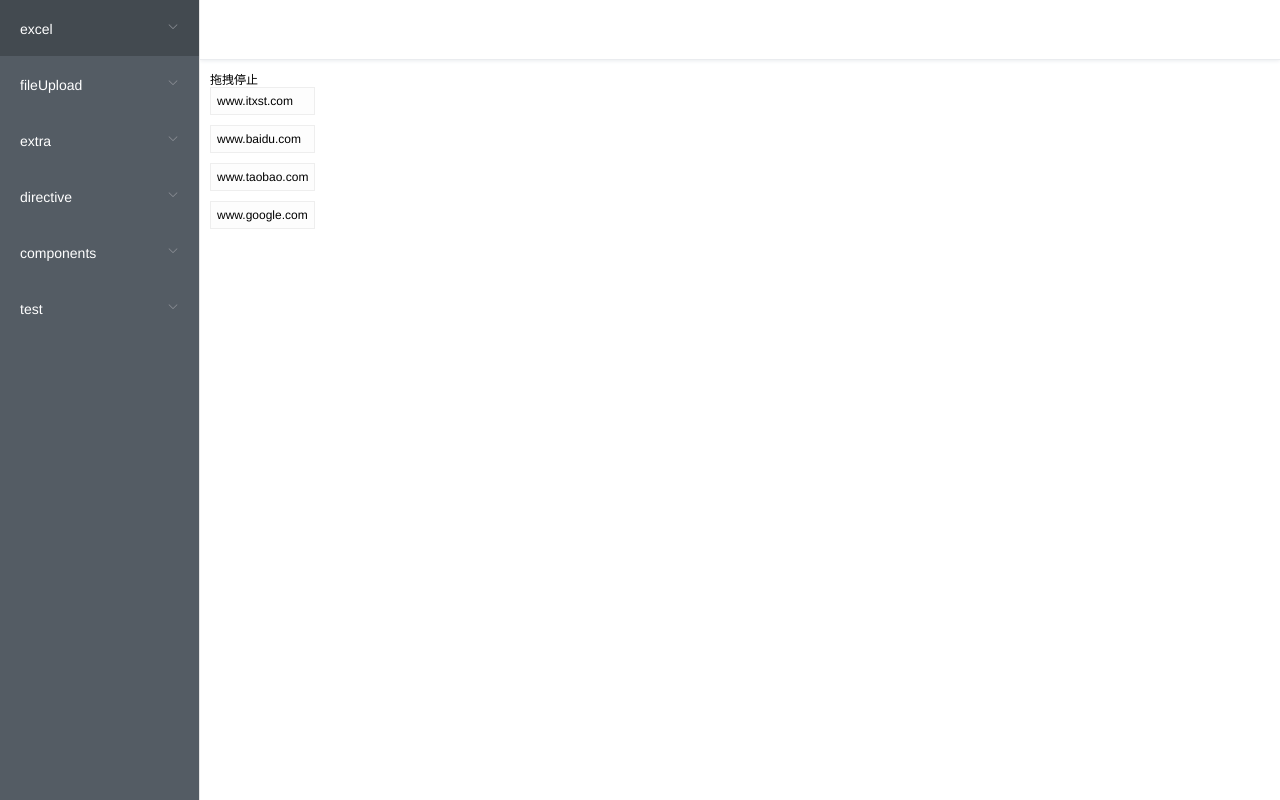
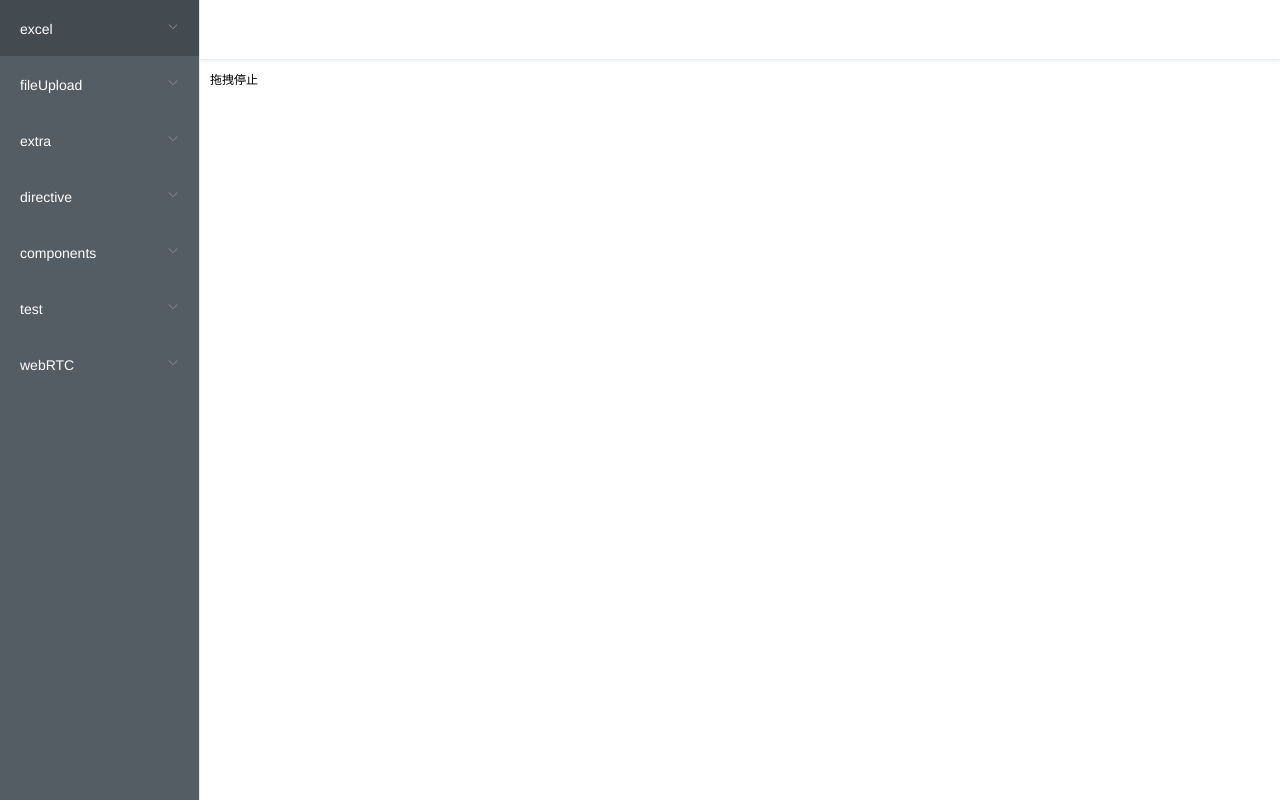
Before and after one commit to mynameszhazh/anything, a Vue app: page /#/extra/Draggable in a window 1280 px wide. Built offline with nearby package versions, Linux system fonts and the light colour scheme.

Commit message:
init: webrtc环境初始化

```diff
--- a/src/router/index.js
+++ b/src/router/index.js
@@ -205,6 +205,24 @@
       },
     ],
   },
+  {
+    path: "/webRTC",
+    name: "webRTC",
+    component: () =>
+      import(
+        /* webpackChunkName: "Main" */ "../views/Layout.vue"
+      ),
+    children: [
+      {
+        path: "chat",
+        name: "chat",
+        component: () =>
+          import(
+            /* webpackChunkName: "Main" */ "../views/webRtc/chat.vue"
+          ),
+      },
+    ],
+  },
 ];
 
 export const routesMeaus = [];
--- a/src/views/extra/Draggable/Draggable.vue
+++ b/src/views/extra/Draggable/Draggable.vue
@@ -1,12 +1,12 @@
 <template>
   <div>
-  <div>{{drag?'拖拽中':'拖拽停止'}}</div>
+    <div>{{ drag ? "拖拽中" : "拖拽停止" }}</div>
     <!--使用draggable组件-->
- <draggable v-model="myArray"  chosenClass="chosen" forceFallback="true" group="people" animation="1000" @start="onStart" @end="onEnd">
+    <!-- <draggable v-model="myArray"  chosenClass="chosen" forceFallback="true" group="people" animation="1000" @start="onStart" @end="onEnd">
     <transition-group>
      <div class="item" v-for="element in myArray" :key="element.id">{{element.name}}</div>
     </transition-group>
-</draggable>
+</draggable>  -->
   </div>
 </template>
 <style scoped>
@@ -25,32 +25,32 @@
 </style>
 <script>
 //导入draggable组件
-import draggable from 'vuedraggable'
+// import draggable from 'vuedraggable'
 export default {
   //注册draggable组件
   components: {
-            draggable,
+    // draggable,
   },
   data() {
     return {
-      drag:false,
+      drag: false,
       //定义要被拖拽对象的数组
-      myArray:[
-        {people:'cn',id:1,name:'www.itxst.com'},
-        {people:'cn',id:2,name:'www.baidu.com'},
-        {people:'cn',id:3,name:'www.taobao.com'},
-        {people:'us',id:4,name:'www.google.com'}
-        ]
+      myArray: [
+        { people: "cn", id: 1, name: "www.itxst.com" },
+        { people: "cn", id: 2, name: "www.baidu.com" },
+        { people: "cn", id: 3, name: "www.taobao.com" },
+        { people: "us", id: 4, name: "www.google.com" },
+      ],
     };
   },
   methods: {
     //开始拖拽事件
-      onStart(){
-        this.drag=true;
+    onStart() {
+      this.drag = true;
     },
     //拖拽结束事件
     onEnd() {
-       this.drag=false;
+      this.drag = false;
     },
   },
 };
--- /dev/null
+++ b/src/views/webRtc/chat.vue
@@ -0,0 +1,9 @@
+<template>
+  <div>chat</div>
+</template>
+
+<script>
+export default {};
+</script>
+
+<style lang="less" scoped></style>
```
Also changed, not shown: src/views/webRtc/index.vue (added, +9 -0 lines), webRtc/doc/oneToOne.md (+1 -0 lines), 1 other file (tests, documents, lock files or other folders). Lines whose indentation alone changed are shown as unchanged.
